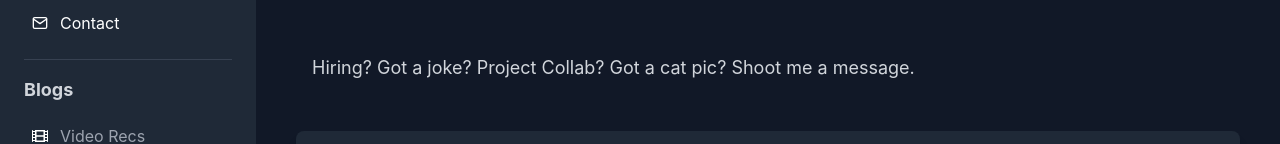
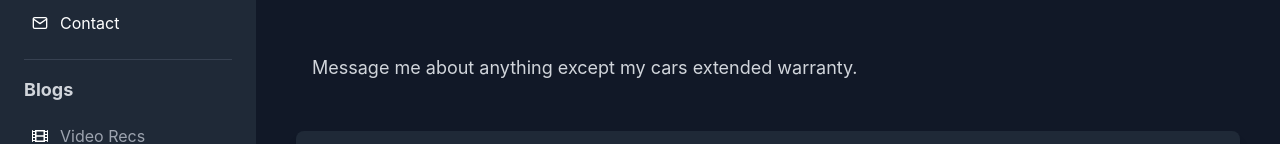
Before and after one commit to Timothy-Cao/Timothy-Cao.github.io, a React (Create React App) app: page /#/contact in a window 1280 px wide. Shown: the part 201-345 px from the top of the page. Built offline with nearby package versions, Linux system fonts and the light colour scheme.

Commit message:
margin spacing

```diff
--- a/src/pages/Contact.js
+++ b/src/pages/Contact.js
@@ -30,7 +30,7 @@ return (
       <div className="space-y-4 text-left mb-12 mt-24">
         <h1 className="text-5xl font-bold mb-12">Contact</h1>
         <p className="text-lg text-gray-300 max-w-2xl leading-relaxed px-4">
-          Hiring? Got a joke? Project Collab? Got a cat pic? Shoot me a message.
+          Message me about anything except my cars extended warranty.
           </p>
         </div>
 
```
